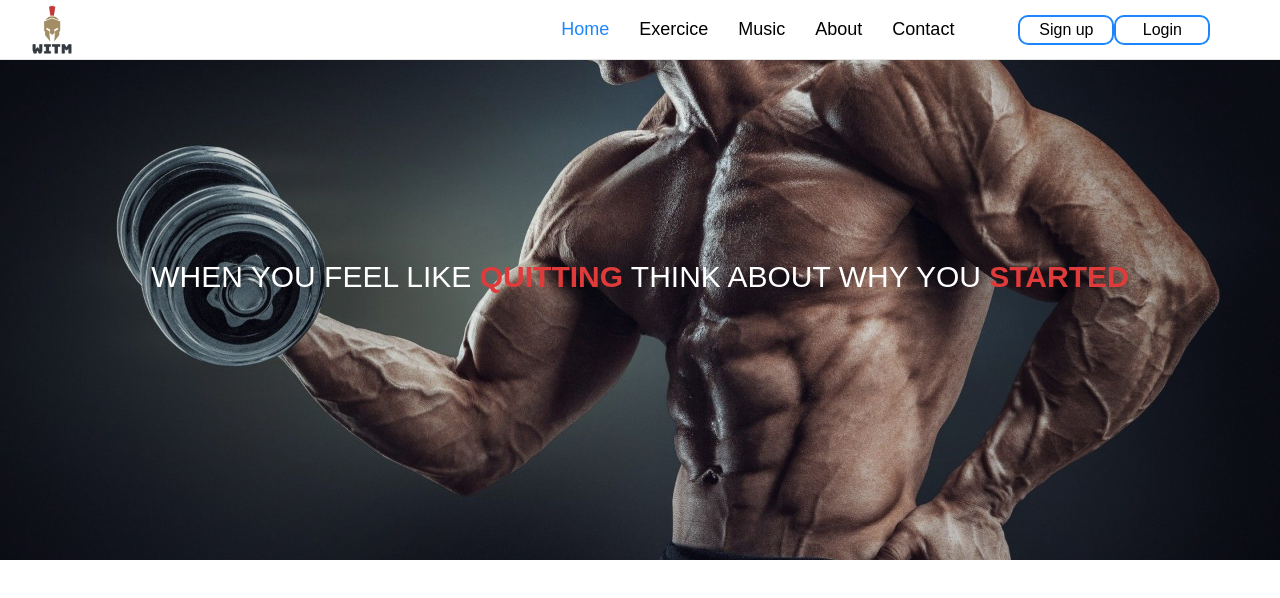
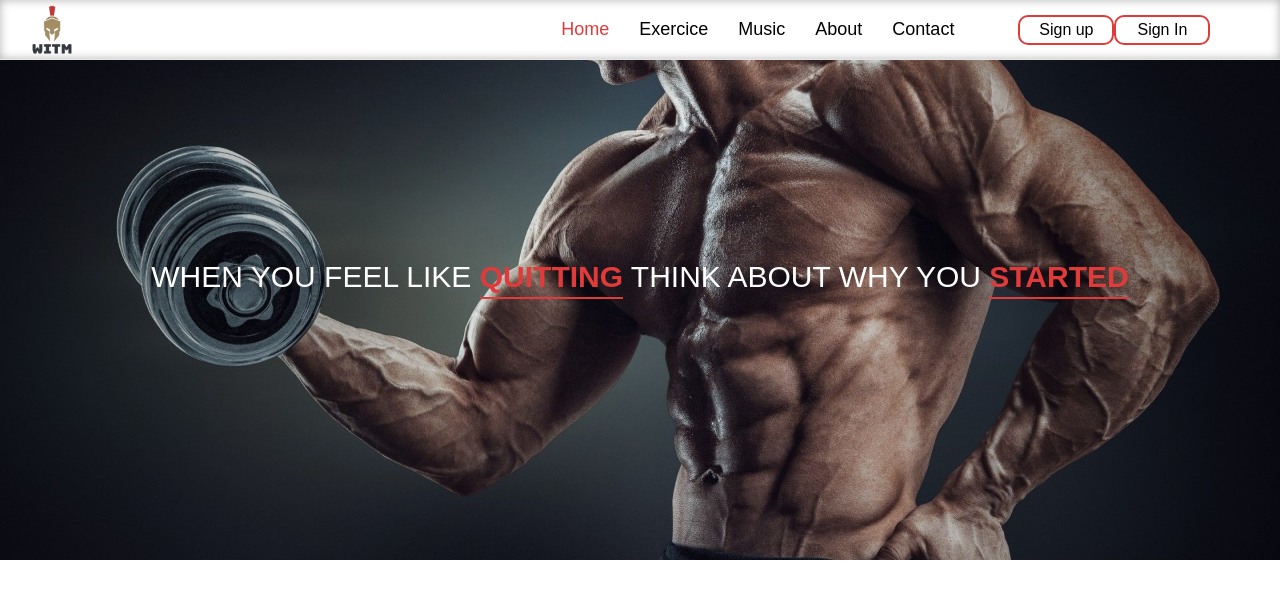
Before and after one commit to adem651/WITM, a plain HTML site: page main/index.html in a window 1280 px wide. Shown: the top 598 px of the page. Drawn offline with Linux system fonts and the light colour scheme.

Commit message:
the moon

```diff
--- a/main/css/style.css
+++ b/main/css/style.css
@@ -13,7 +13,8 @@ header{
 	height: 60px;
 	display: fixed;
 	position: relative;
-	border-bottom: 1px solid rgba(0,0,0,0.1)
+	border-bottom: 1px solid rgba(0,0,0,0.1);
+	box-shadow: 0 0 10px inset rgba(0,0,0,.3)
 }
 header .box{
 	position: absolute;
@@ -53,7 +54,7 @@ header .box ul li a{
 	position: relative;
 }
 header .box ul li:nth-child(1) a{
-	color: #1d86ff;
+	color: #e03b3b;
 }
 header .box .register{
 	display: flex;
@@ -71,7 +72,7 @@ header .box .register button{
 	justify-content: center;
 	background: none;
 	border-radius: 10px;
-	border: 2px solid #1d86ff;
+	border: 2px solid #e03b3b;
 	font-size: 16px;
 	transition: .4s
 }
@@ -89,7 +90,7 @@ header .box ul li a:hover:before{
 	width: 100%;
 }
 header .box .register button:hover{
-	background: #1d86ff;
+	background: #e03b3b;
 	color: #fff
 }
 /* End the header */
@@ -105,7 +106,7 @@ header .box .register button:hover{
 	width: 100%;
 	height: 100%;
 	position: absolute;
-	background: linear-gradient(90deg,rgba(0,0,0,0.3),transparent,rgba(0,0,0,0.3));
+	background: linear-gradient(90deg,rgba(0,0,0,0.4),transparent,rgba(0,0,0,0.4));
 	display: flex;
 	align-items: center;
 	justify-content: center;
@@ -122,4 +123,14 @@ header .box .register button:hover{
 .orders h3 span{
 	color: #e03b3b;
 	font-weight: 600;
+	position: relative;
 }
+.orders h3 span:before{
+	content: '';
+	position: absolute;
+	bottom: -6px;
+	left: 0;
+	height: 2px;
+	width: 100%;
+	background: #e03b3b
+}
--- a/main/index.html
+++ b/main/index.html
@@ -2,7 +2,8 @@
 <html>
 <head>
 	<meta charset="utf-8">
-	<title>test 27</title>
+	<title>WITM</title>
+	<link rel="icon" style="height: 10px;" href="images/logo.png">
 	<link rel="stylesheet" type="text/css" href="css/style.css">
 </head>
 <body>
@@ -29,8 +30,8 @@
 				</li>
 			</ul>
 			<div class="register">
-				<button id="lignUp">Sign up</button>
-				<button id="login">Login</button>
+				<button id="SignUp">Sign up</button>
+				<button id="SignIn">Sign In</button>
 			</div>
 		</div>
 	</header>
```
